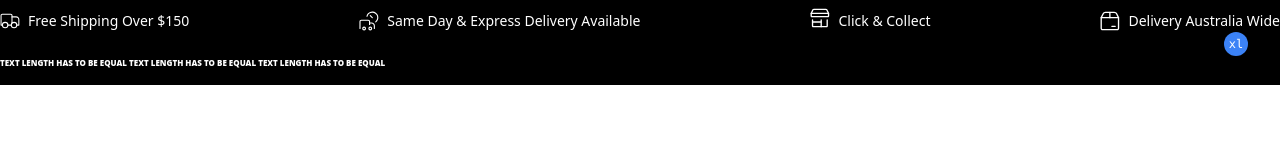
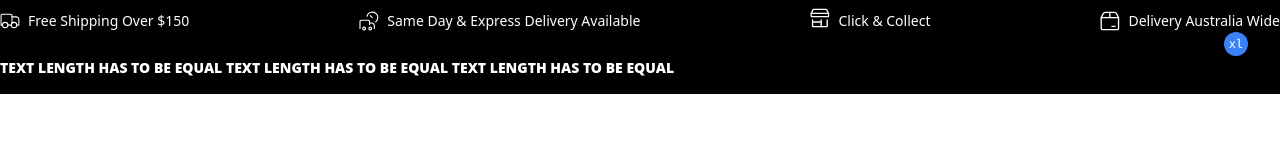
Before and after one commit to justbrown1980/kakawa, a website: page public/index.html in a window 1280 px wide. Drawn offline with Linux system fonts and the light colour scheme.

Commit message:
Shipping

```diff
--- a/public/index.html
+++ b/public/index.html
@@ -144,7 +144,7 @@
 }
 .marquee{
   font-family: 'Open Sans', sans-serif;
-  font-size: 0.5rem;
+  font-size: 14px;
   font-weight: 900;
   text-transform: uppercase;
   color: white;
```
